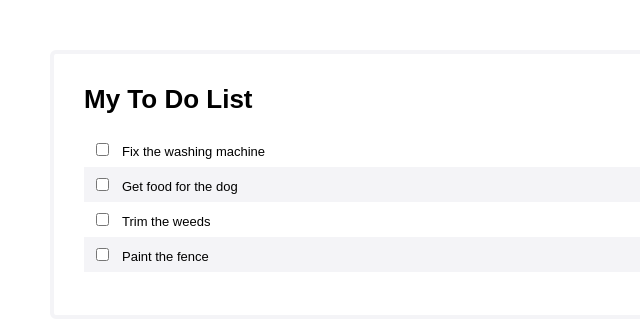
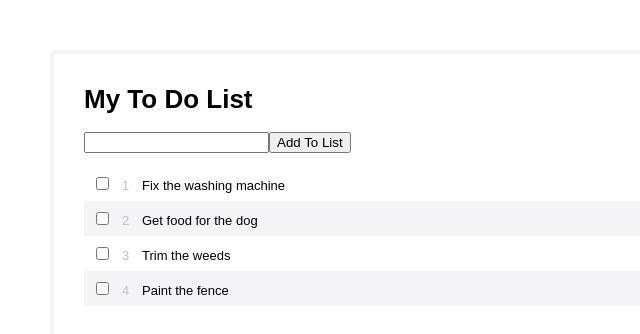
Before and after one commit to itkilleddave/react-thinking-in-react, a React (Create React App) app: page / in a window 1280 px wide. Shown: the top 334 px of the page, without its empty margins (0-640 px from the left). Built offline with nearby package versions, Linux system fonts and the light colour scheme.

Commit message:
added 'add to list' functionality

```diff
--- a/src/Components/ToDo.css
+++ b/src/Components/ToDo.css
@@ -25,6 +25,11 @@ body {
 	padding-left: 10px;
 	cursor: pointer;
 }
+.list-number {
+	color:#c0c0c7;
+	display: inline-block;
+	width: 20px;
+}
 input[type="checkbox"] {
 	cursor: pointer;
 }
--- a/src/Components/ToDo.js
+++ b/src/Components/ToDo.js
@@ -7,10 +7,10 @@ import ReactDOM from 'react-dom';
 // so while the state that seeds from it can be updated, this seed data can not mutate
 
 const initData = [
-	{id: 0, description: "Fix the washing machine" },
-	{id: 1, description: "Get food for the dog" },
-	{id: 2, description: "Trim the weeds" },
-	{id: 3, description: "Paint the fence" },
+	{id: 0, description: "Fix the washing machine", selected:false },
+	{id: 1, description: "Get food for the dog", 	selected:false },
+	{id: 2, description: "Trim the weeds",			selected:false },
+	{id: 3, description: "Paint the fence", 		selected:false },
 ];
 
 function Heading(props) {
@@ -23,12 +23,40 @@ class ItemRow extends React.Component {
 				<li>
 					<label className="container">
 					  <input type="checkbox" checked={this.props.checked} />
-					  <span className="lable">{this.props.description}</span>
+					  <span className="lable">
+					   <span className="list-number">
+					   {this.props.id+1}
+					   </span>
+					   {this.props.description}
+					  </span>
 					</label>
 				</li>
 			);
 	}
 
+}
+class InputAddItem extends React.Component {
+
+	constructor(props) {
+		super(props);
+	}
+
+	render() {
+		return(
+				<div>
+				<input
+				type="text"
+				value={this.props.value}
+				onChange={this.props.onChange}
+				/>
+				<button
+				onClick={this.props.onClick}
+				>
+				Add To List
+				</button>
+				</div>
+			);
+	}
 }
 
 class ToDoList extends React.Component {
@@ -38,17 +66,46 @@ class ToDoList extends React.Component {
 		super(props);
 		this.state = {
 			items: initData,
+			itemToAdd: '',
 		};
+		this.handleClick = this.handleClick.bind(this);
+		this.handleChange = this.handleChange.bind(this);
+	}
+
+	handleClick(e) {
+
+		// add item
+
+		this.setState({
+			//copy items (slice) and append (concat) the new object
+			items: this.state.items.slice().concat(
+				[{
+					id: this.state.items.length,
+					description: this.state.itemToAdd
+				}]
+				),
+			itemToAdd: '', // reset input value
+		});
+	}
+
+	handleChange(e) {
+		this.setState({itemToAdd: e.target.value});
 	}
 
 	render() {
 		return(
 			<div className="to-do-list">
 				<Heading title="My To Do List" />
+				<InputAddItem
+				value={this.state.itemToAdd}
+				onChange={this.handleChange}
+				onClick={this.handleClick}
+				/>
 				<ul className="item-list">
 				{this.state.items.map((item) =>
 						<ItemRow
 						key={item.id}
+						id={item.id}
 						description={item.description}
 						checked={item.checked}
 						/>
```
